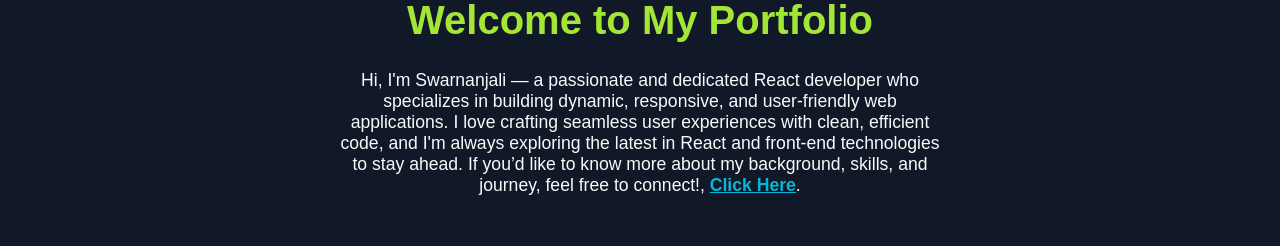
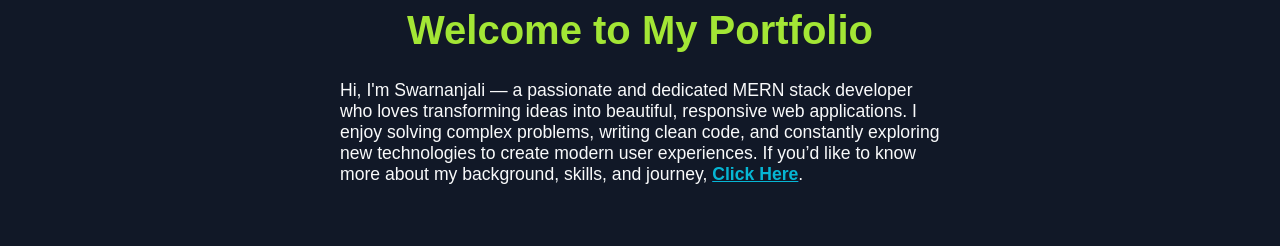
Before and after one commit to Swarnanjali-Chinthala/Portfolio, a React (Vite) app: page / in a window 1280 px wide. Shown: the part 463-709 px from the top of the page. Built offline with nearby package versions, Linux system fonts and the light colour scheme.

Commit message:
content aligned left

```diff
--- a/src/pages/Home/index.css
+++ b/src/pages/Home/index.css
@@ -56,6 +56,7 @@ h1 {
 p {
   font-size: 1.1rem;
   color: var(--text);
+  text-align: left;
 }
 
 /* ================== Keyframes ================== */
--- a/src/pages/Home/index.jsx
+++ b/src/pages/Home/index.jsx
@@ -12,7 +12,10 @@ export default function Home() {
         />
         <h1>Welcome to My Portfolio</h1>
         <p>
-          Hi, I'm Swarnanjali — a passionate and dedicated React developer who specializes in building dynamic, responsive, and user-friendly web applications. I love crafting seamless user experiences with clean, efficient code, and I'm always exploring the latest in React and front-end technologies to stay ahead. If you’d like to know more about my background, skills, and journey, feel free to connect!,&nbsp;
+          Hi, I'm Swarnanjali — a passionate and dedicated MERN stack developer who loves transforming ideas into
+          beautiful, responsive web applications. I enjoy solving complex problems, writing clean code, and constantly
+          exploring new technologies to create modern user experiences. If you’d like to know more about my background,
+          skills, and journey,&nbsp;
           <Link to="/about" className="about-link"><a href="#projects" className="click-here">Click Here</a></Link>.
         </p>
       </div>
```
